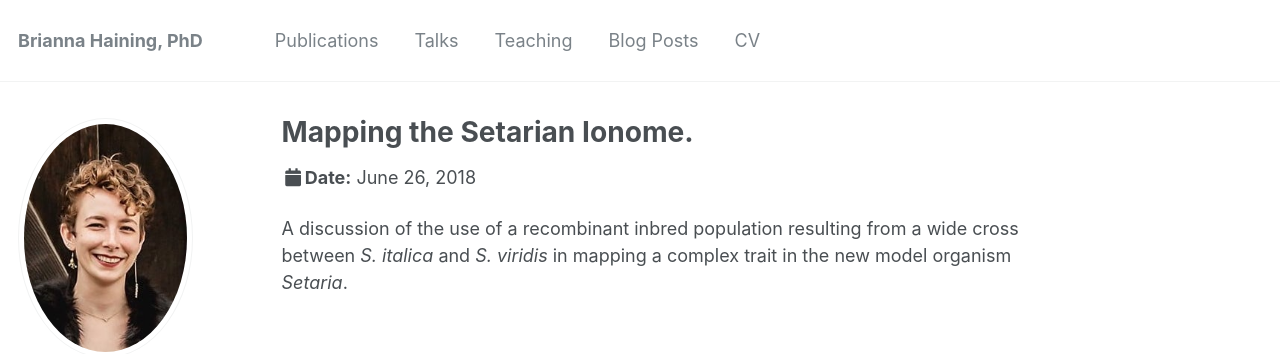
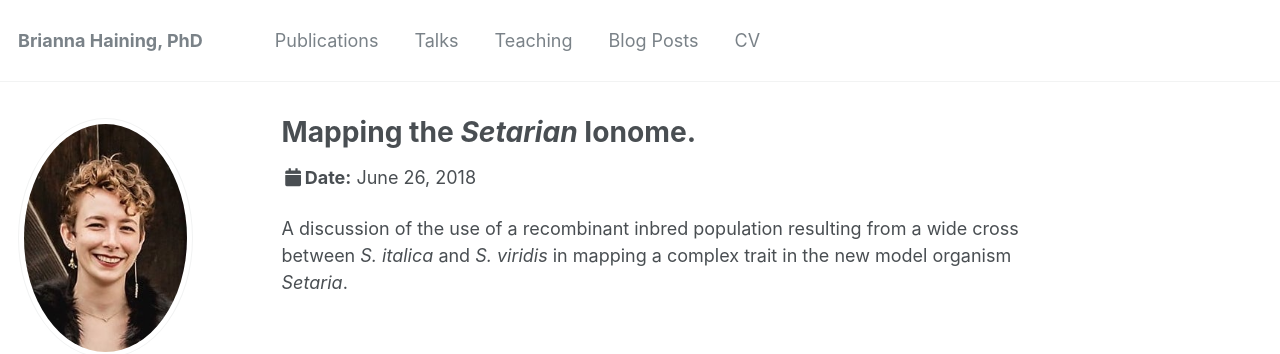
Before and after one commit to haining-b/haining-b.github.io, a Jekyll site: the page built from _talks/2018-06-26-talk-5.md, in a window 1280 px wide. Shown: the top 354 px of the page. Built offline with Jekyll 4.4.1, drawn with Linux system fonts in a browser that asks for light colours.

```diff
--- a/_talks/2018-06-26-talk-5.md
+++ b/_talks/2018-06-26-talk-5.md
@@ -1,5 +1,5 @@
 ---
-title: "Mapping the Setarian Ionome."
+title: "Mapping the <i>Setarian</i> Ionome."
 collection: talks
 type: "Talk"
 permalink: /talks/2018-06-26-talk-5
```
